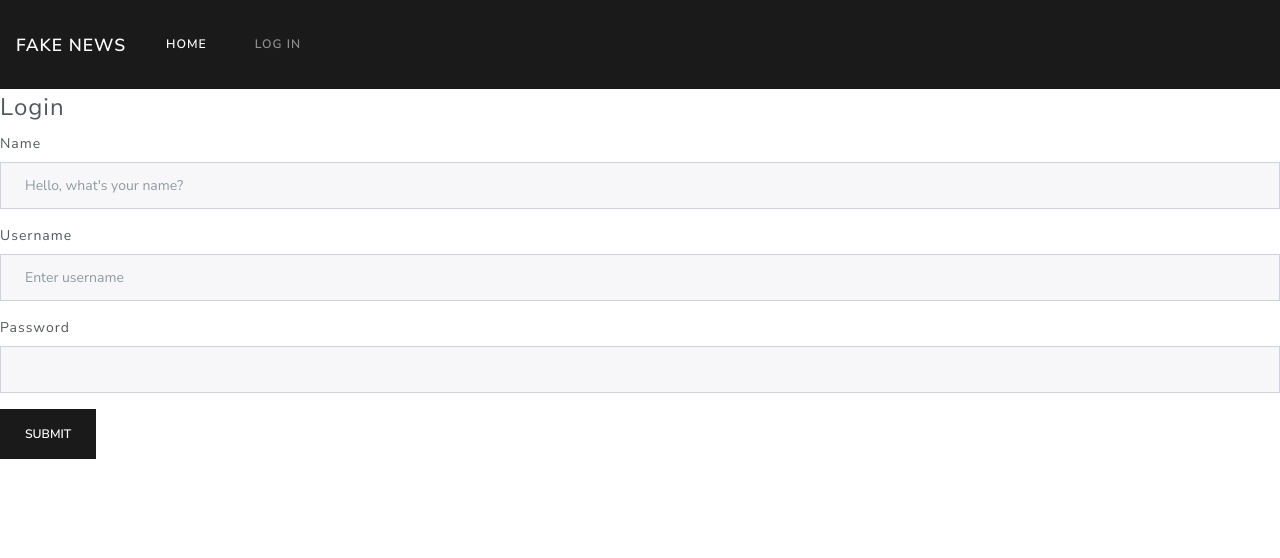
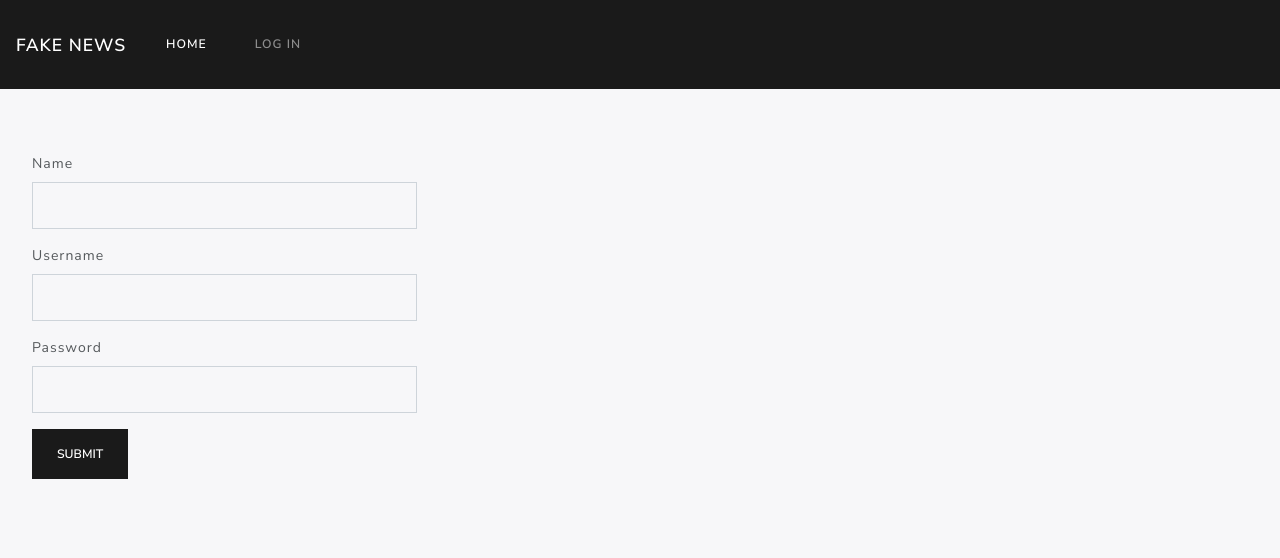
Before and after one commit to brooman/fake-news, a PHP site: page /admin/register.php in a window 1280 px wide. Shown: the top 558 px of the page. Run offline with PHP 8.4, Linux system fonts and the light colour scheme.

Commit message:
Changed CSS on forms

```diff
--- a/views/components/registerform.php
+++ b/views/components/registerform.php
@@ -1,18 +1,29 @@
+<div class="jumbotron">
     <form method="post">
-    <fieldset>
-        <legend>Login</legend>
-        <div class="form-group">
+        <form>
+            <div class="form-group row">
+                <div class="col-sm-12 col-md-4">
                     <label for="name">Name</label>
-            <input type="text" class="form-control" id="name" name="name" placeholder="Hello, what's your name?">
+                    <input id="name" name="name" type="text" class="form-control here" required="required">
                 </div>
-        <div class="form-group">
+            </div>
+            <div class="form-group row">
+                <div class="col-sm-12 col-md-4">
                     <label for="username">Username</label>
-            <input type="text" class="form-control" id="username" name="username" placeholder="Enter username">
+                    <input id="username" name="username" type="text" class="form-control here" required="required">
                 </div>
-        <div class="form-group">
-            <label for="password">Password</label>
-            <input type="password" class="form-control" id="password" name="password">
             </div>
-        <button type="submit" class="btn btn-primary">Submit</button>
-    </fieldset>
+            <div class="form-group row">
+                <div class="col-sm-12 col-md-4">
+                    <label for="Password">Password</label>
+                    <input id="Password" name="Password" type="text" class="form-control here" required="required">
+                </div>
+            </div>
+            <div class="form-group row">
+                <div class="col-sm-12 col-md-4">
+                    <button name="submit" type="submit" class="btn btn-primary">Submit</button>
+                </div>
+            </div>
         </form>
+    </form>
+</div>
```
Also changed, not shown: views/components/loginform.php (+23 -14 lines). Lines whose indentation alone changed are shown as unchanged.
